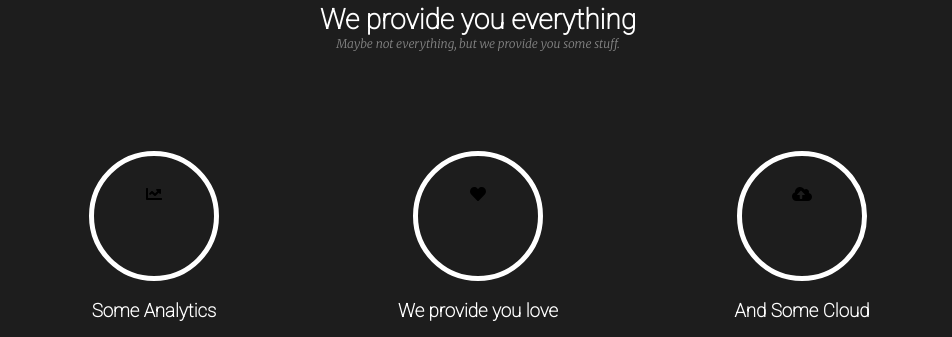
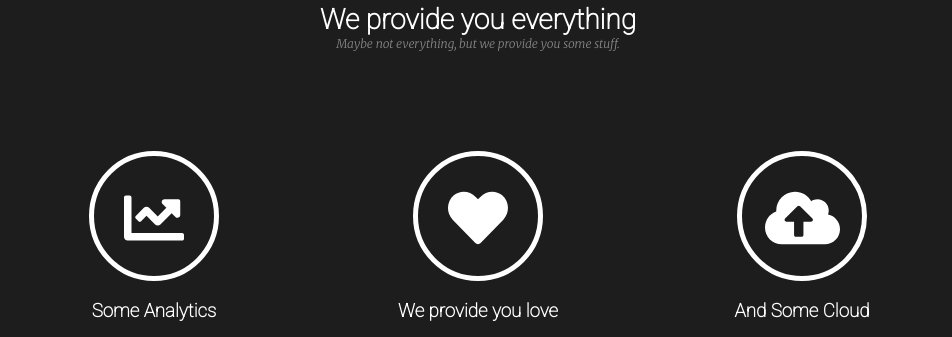
Before and after one commit to SunnatjonAbdurahmonov/BWTemplate, a plain HTML site: page index.html in a window 1280 px wide. Shown: the part 2025-2362 px from the top of the page, without its empty margins (162-1114 px from the left). Drawn offline with Linux system fonts and the light colour scheme.

Commit message:
edit code

```diff
--- a/scss/main.scss
+++ b/scss/main.scss
@@ -389,10 +389,8 @@ body {
             border-radius: 50%;
             padding-top: 30px;
             display: inline-block;
-            i {
-              font-size: 60px;
-              color: #fff;
-            }
+            font-size: 60px;
+            color: #fff;
           }
           h3 {
             color: #fff;
```
Also changed, not shown: css/main.css (added), images/website-logo-white.png, scss/main.css.
